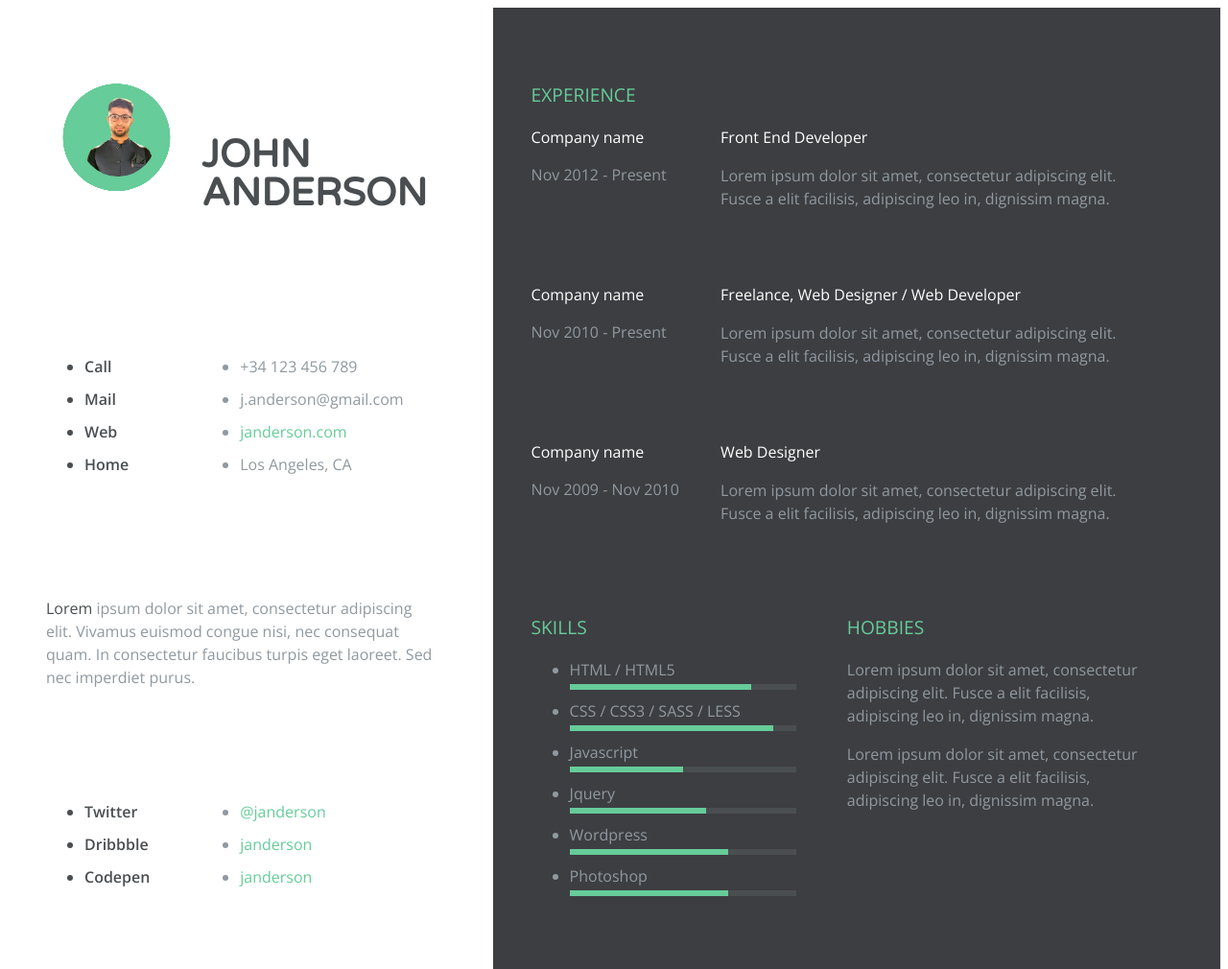
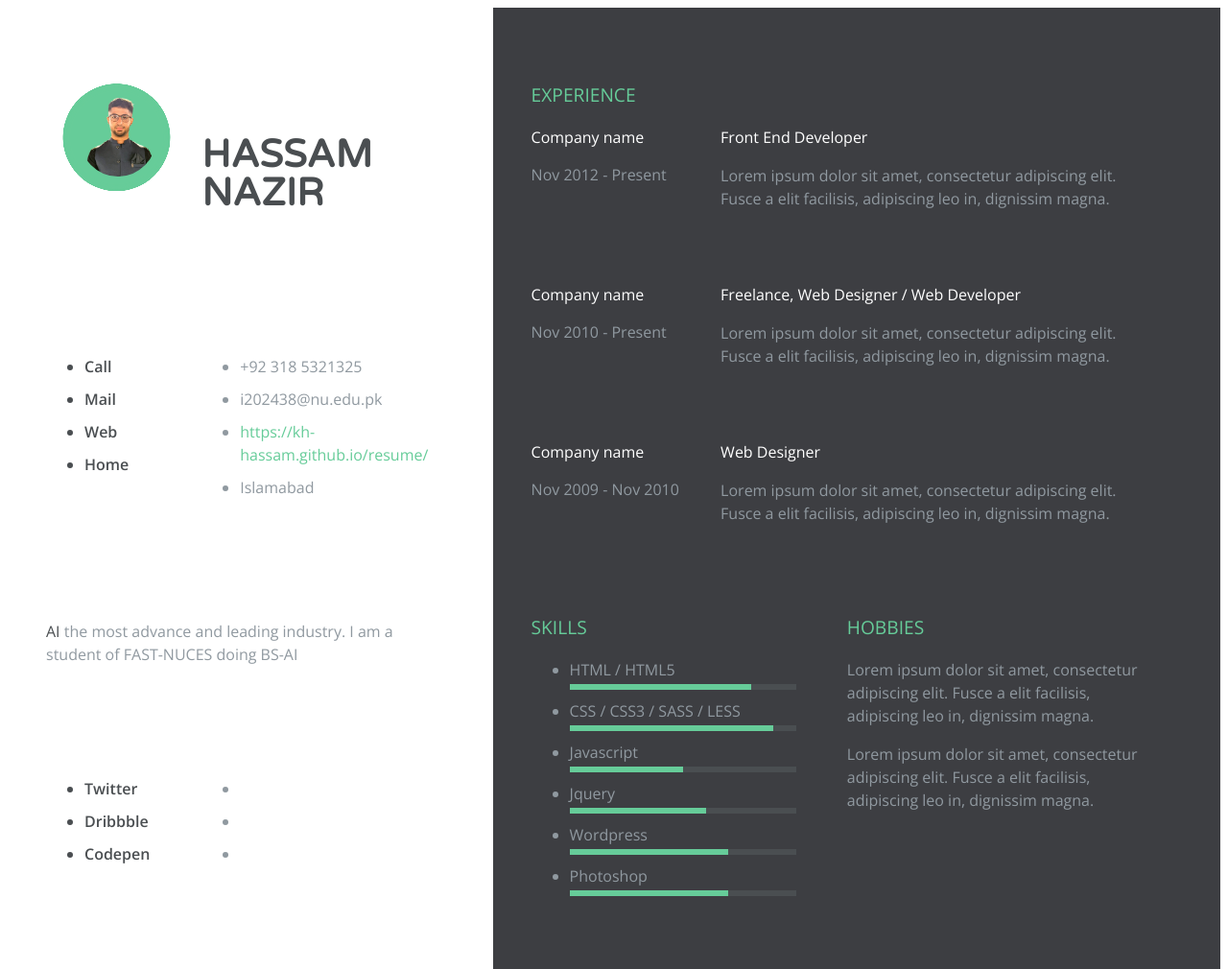
Before and after one commit to kh-hassam/resume, a plain HTML site: page index.html in a window 1280 px wide. Shown: the whole page at 96% size. Drawn offline with nearby package versions, Linux system fonts and the light colour scheme; a script that the page names is missing.

Commit message:
Update index.html

```diff
--- a/index.html
+++ b/index.html
@@ -42,7 +42,7 @@
          <div class="clearfix"></div>
  </div>
       <div class="name-wrapper">
-        <h1>John <br/>Anderson</h1><!-- YOUR NAME AND LAST NAME  -->
+        <h1>Hassam <br/>Nazir</h1><!-- YOUR NAME AND LAST NAME  -->
       </div>
       <div class="clearfix"></div>
       <div class="contact-info clearfix">
@@ -53,14 +53,14 @@
       		<li>Home</li>
       	</ul>
         <ul class="list-content ">
-        	<li>+34 123 456 789</li> <!-- YOUR PHONE NUMBER  -->
-        	<li>j.anderson@gmail.com</li> <!-- YOUR EMAIL -->
-        	<li><a href="#">janderson.com</a></li> <!-- YOUR WEBSITE  -->
-        	<li>Los Angeles, CA</li> <!-- YOUR STATE AND COUNTRY  -->
+        	<li>+92 318 5321325</li> <!-- YOUR PHONE NUMBER  -->
+        	<li>i202438@nu.edu.pk</li> <!-- YOUR EMAIL -->
+        	<li><a href="#">https://kh-hassam.github.io/resume/</a></li> <!-- YOUR WEBSITE  -->
+        	<li>Islamabad</li> <!-- YOUR STATE AND COUNTRY  -->
         </ul>
       </div>
       <div class="contact-presentation"> <!-- YOUR PRESENTATION RESUME  -->
-      	<p><span class="bold">Lorem</span> ipsum dolor sit amet, consectetur adipiscing elit. Vivamus euismod congue nisi, nec consequat quam. In consectetur faucibus turpis eget laoreet. Sed nec imperdiet purus. </p>
+      	<p><span class="bold">AI</span> the most advance and leading industry. I am a student of FAST-NUCES doing BS-AI</p>
       </div>
       <div class="contact-social clearfix">
       	<ul class="list-titles">
@@ -69,9 +69,9 @@
       		<li>Codepen</li>
       	</ul>
         <ul class="list-content"> <!-- REMEMBER TO PUT THE URL ON THE HREF TAG  -->
-      		<li><a href="">@janderson</a></li> <!-- YOUR TWITTER USER  -->
-      		<li><a href="">janderson</a></li> <!-- YOUR DRIBBBLE USER  -->
-      		<li><a href="">janderson</a></li> <!-- YOUR BEHANCE USER  -->
+      		<li><a href=""></a></li> <!-- YOUR TWITTER USER  -->
+      		<li><a href=""></a></li> <!-- YOUR DRIBBBLE USER  -->
+      		<li><a href=""></a></li> <!-- YOUR BEHANCE USER  -->
       	</ul>
       </div>
 		</div>
```
